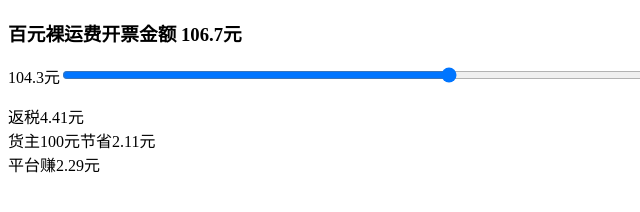
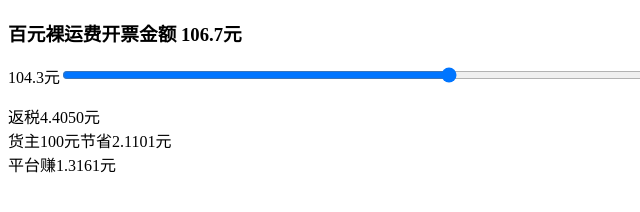
Before and after one commit to tuog/tuog.github.io, a plain HTML site: page profit.html in a window 1280 px wide. Shown: the full height of the page, 0-640 px from the left. Drawn offline with nearby package versions, Linux system fonts and the light colour scheme.

Commit message:
附加税

```diff
--- a/profit.html
+++ b/profit.html
@@ -23,13 +23,14 @@
 $(function(){
 var calc = function(x) { // x为开票额
     var f = x*9/218; // 返税c
-    var j = 100-x*100/109; //平台节省
-    var z = f-j;
+    var j = 100-x*100/109; //货主节省
+    var z = x-100-f-x*(100/109)*0.01;//平台利润
+    //      收入-运费-实缴增值税-附加税印花税
 
     $('#real').html(x);
-    $('#f').html( f.toFixed(2) );
-    $('#j').html( j.toFixed(2) );
-    $('#z').html( z.toFixed(2) );
+    $('#f').html( f.toFixed(4) );
+    $('#j').html( j.toFixed(4) );
+    $('#z').html( z.toFixed(4) );
 };
 
 calc( parseFloat($('input').val()) );
```
